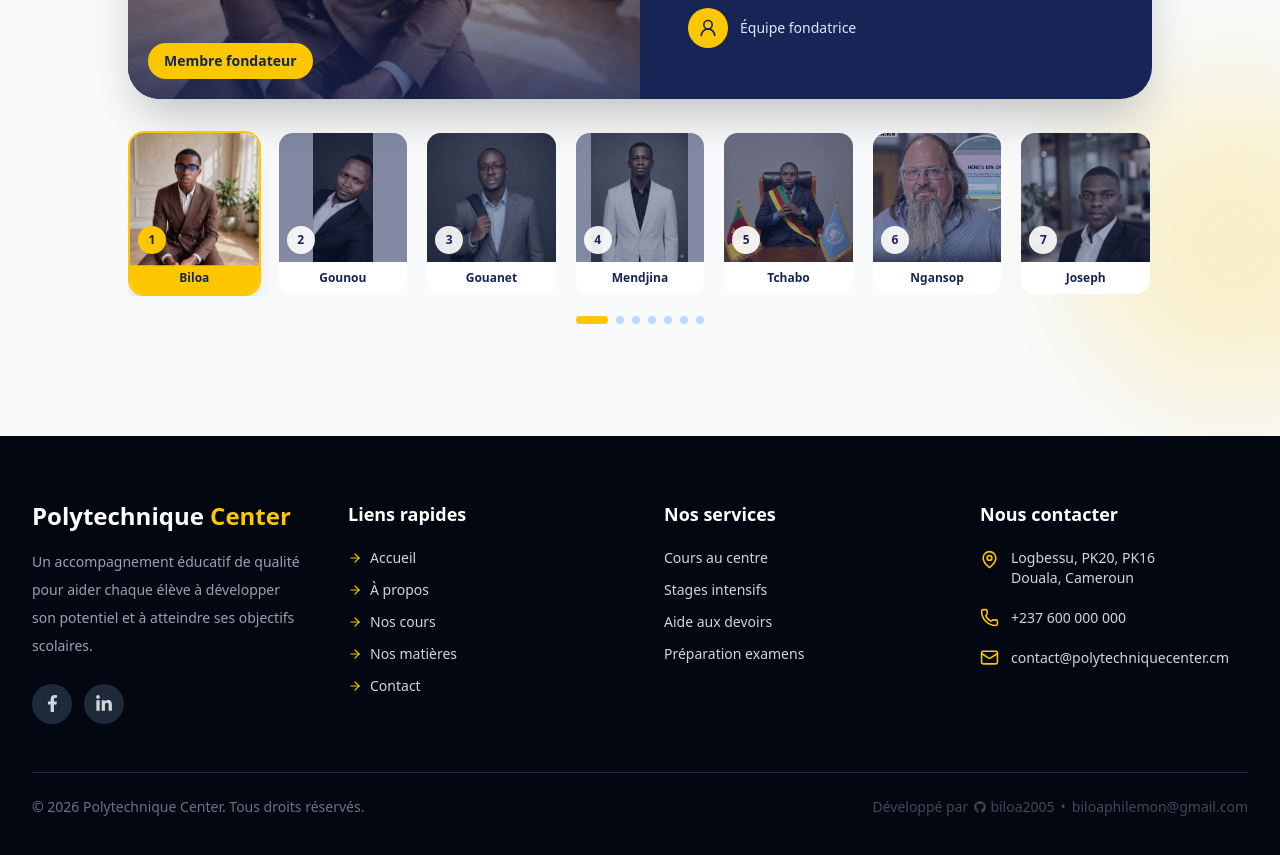
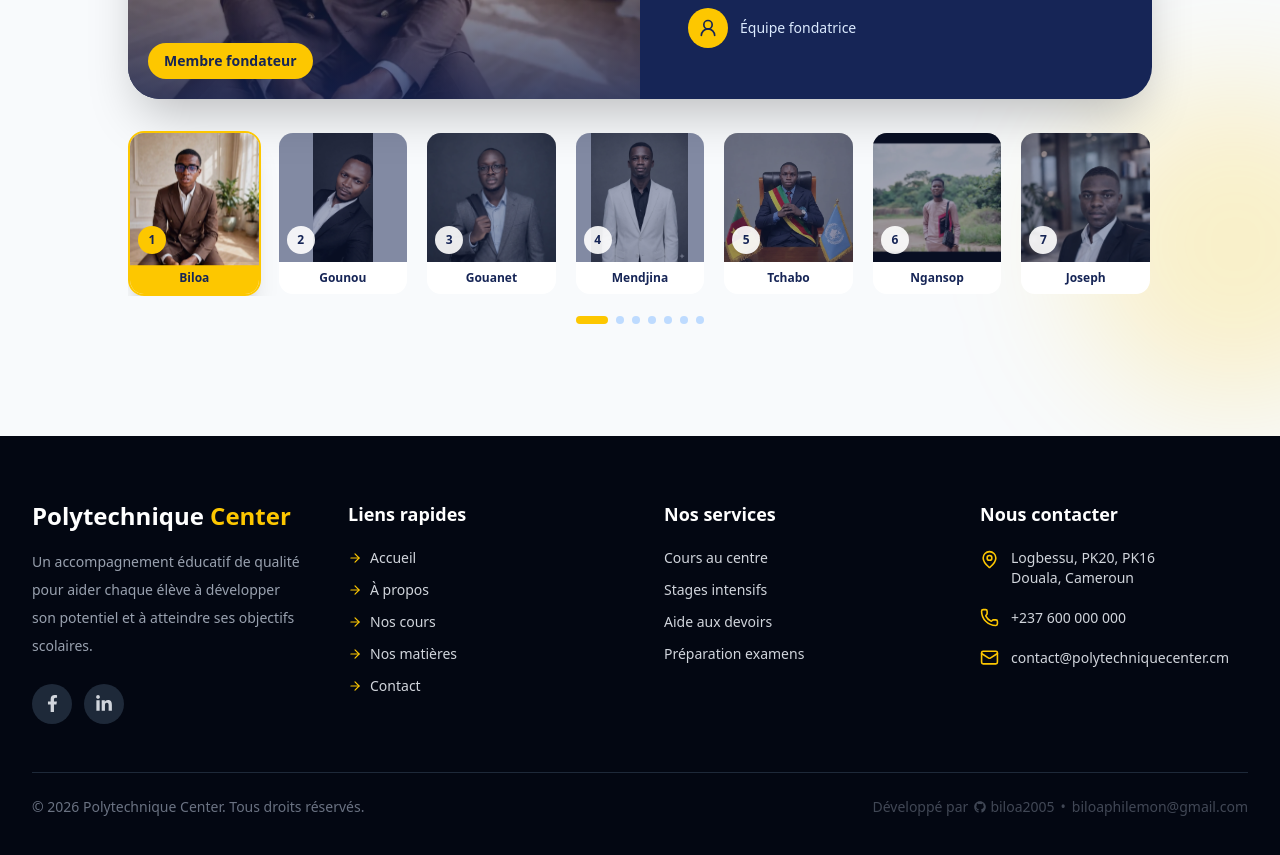
Before and after one commit to biloa2005/polytechnique-center-site, a Next.js app: page /a-propos in a window 1280 px wide. Shown: the part 2920-3775 px from the top of the page. Built offline with nearby package versions, Linux system fonts and the light colour scheme.

Commit message:
modification de la photo d'erwan

```diff
--- a/app/components/a-propos/FoundersSection.tsx
+++ b/app/components/a-propos/FoundersSection.tsx
@@ -52,7 +52,7 @@ const founders: Founder[] = [
     id: 6,
     name: "Ngansop Ngansop Erwan Steve",
     role: "Responsable base de données",
-    image: "/responsable/erwan.jpg",
+    image: "/responsable/erwan.webp",
   },
   {
     id: 7,
--- a/app/components/contact/contact-component.tsx
+++ b/app/components/contact/contact-component.tsx
@@ -234,7 +234,7 @@ export default function ContactSection() {
             <div className="flex items-center justify-between gap-4 border-b border-slate-100 px-5 py-5 sm:px-7">
               <div>
                 <div className="flex items-center gap-2">
-                  <span className="h-2.5 w-2.5 rounded-full bg-green-500" />
+
                   <span className="text-xs font-bold uppercase tracking-wider text-blue-800">
                     Nos implantations
                   </span>
```
Also changed, not shown: public/responsable/erwan.jpg (deleted), public/responsable/erwan.webp (added).
